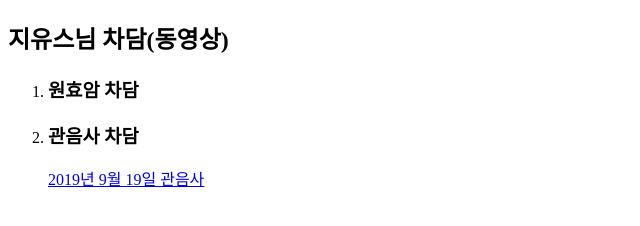
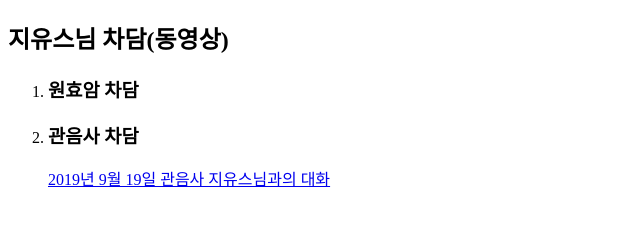
Before and after one commit to Chung-Jungchae/jiyumomk, a plain HTML site: page 3.html in a window 1280 px wide. Shown: the whole page, without its empty margins (0-640 px from the left). Drawn offline with Linux system fonts and the light colour scheme.

Commit message:
second version

```diff
--- a/3.html
+++ b/3.html
@@ -9,7 +9,7 @@
 <ol>
   <li><h3>원효암 차담</h3></li>
   <li><h3>관음사 차담</h3></li>
-  <a href="https://www.youtube.com/watch?v=aUdU2N_piMM">2019년 9월 19일 관음사</a><br>
+  <a href="https://www.youtube.com/watch?v=aUdU2N_piMM">2019년 9월 19일 관음사 지유스님과의 대화</a><br>
 </ol>
 </body>
 </html>
```
